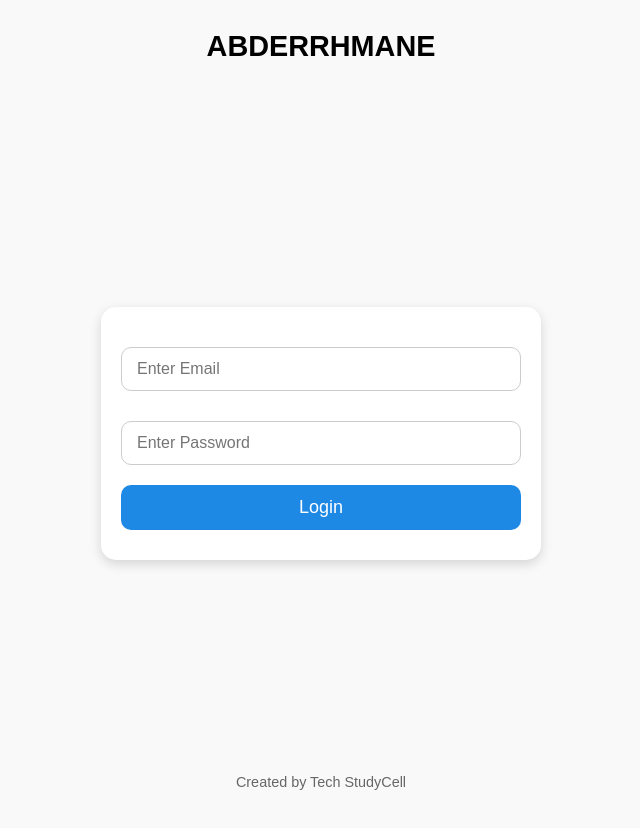
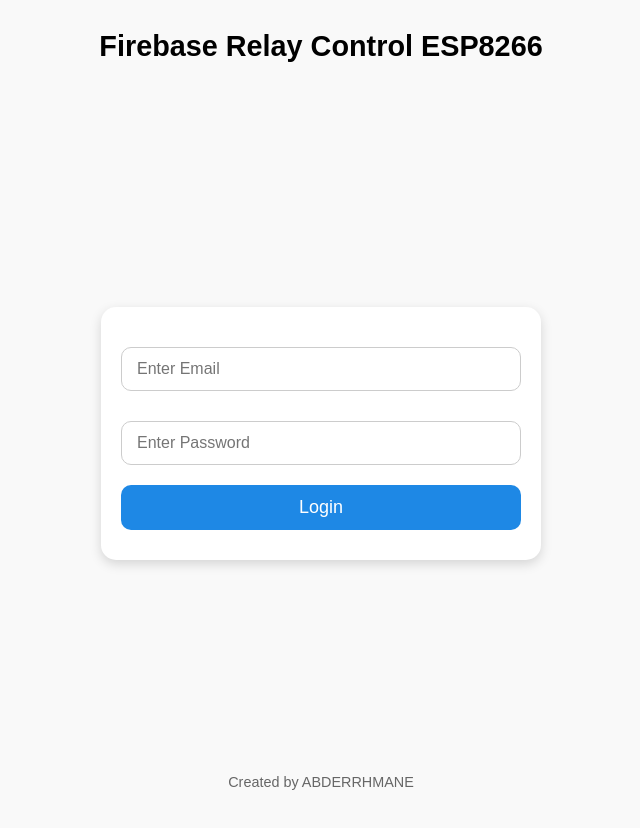
Before and after one commit to abdoubencheikh9-eng/ledesp, a plain HTML site: page index.html in a window 1280 px wide. Shown: the whole page, without its empty margins (319-959 px from the left). Drawn offline with Linux system fonts and the light colour scheme.

Commit message:
Update index.html

```diff
--- a/index.html
+++ b/index.html
@@ -144,7 +144,7 @@
 </head>
 <body>
 
-  <h1>ABDERRHMANE</h1>
+  <h1> Firebase Relay Control ESP8266 </h1>
 
   <!-- Login form -->
   <div id="loginForm">
@@ -186,7 +186,7 @@
   </div>
 
   <footer>
-    Created by Tech StudyCell
+    Created by ABDERRHMANE
   </footer>
 
   <!-- Firebase SDKs -->
```
